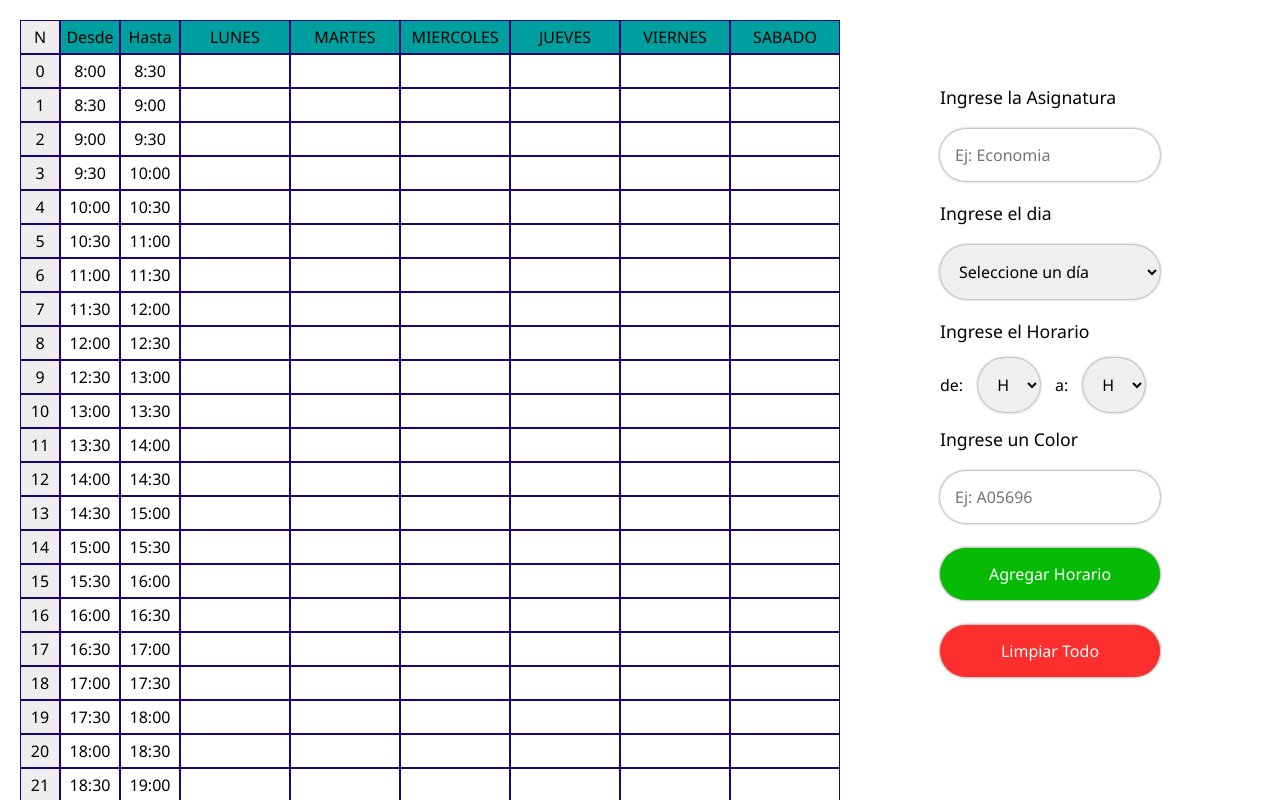
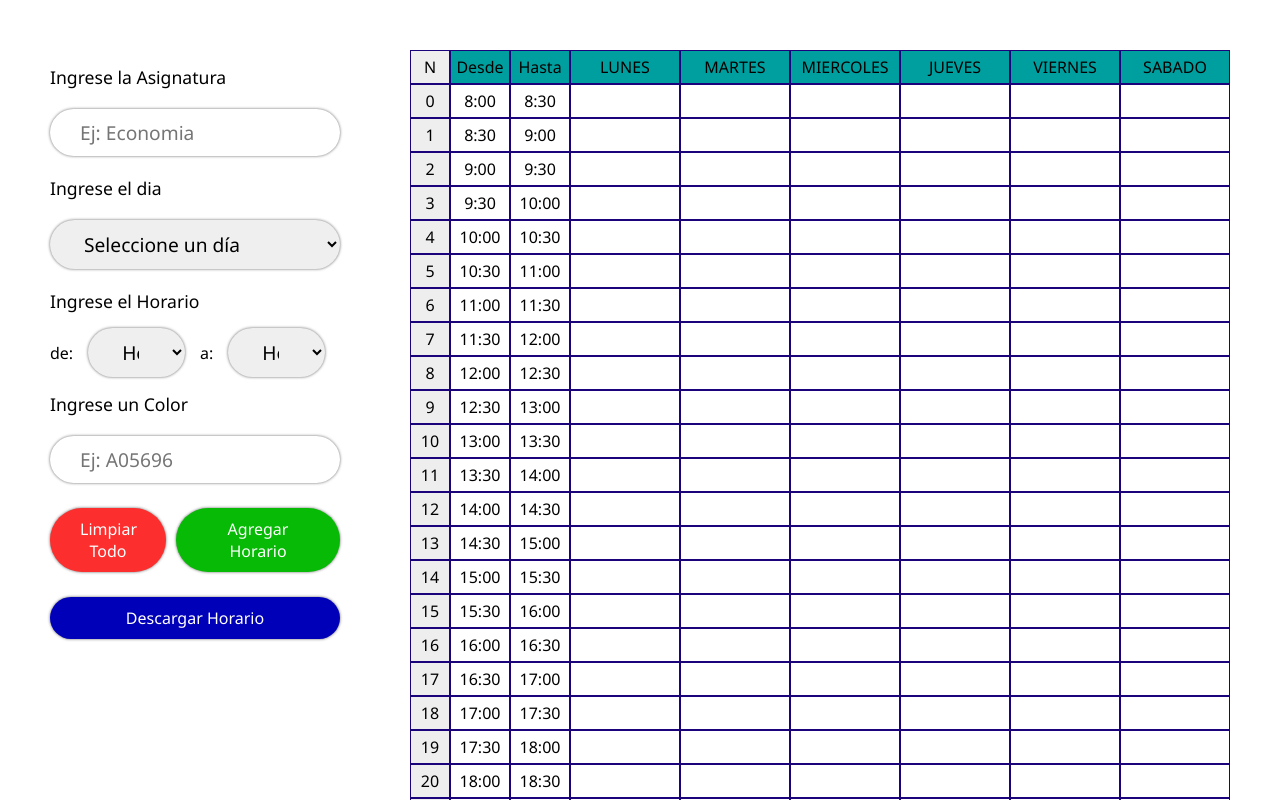
Before and after one commit to EsmeraldaMarin/schedule_planner, a React (Create React App) app: page / in a window 1280 px wide. Shown: the top 800 px of the page. Built offline with nearby package versions, Linux system fonts and the light colour scheme; a small style sheet from the web is missing.

Commit message:
Nueva Funcionalidad: Descargar tabla de horarios

```diff
--- a/package.json
+++ b/package.json
@@ -6,6 +6,7 @@
     "@testing-library/jest-dom": "^5.17.0",
     "@testing-library/react": "^13.4.0",
     "@testing-library/user-event": "^13.5.0",
+    "html2canvas": "^1.4.1",
     "react": "^18.2.0",
     "react-dom": "^18.2.0",
     "react-scripts": "5.0.1",
--- a/src/components/Formulario/Formulario.js
+++ b/src/components/Formulario/Formulario.js
@@ -1,15 +1,15 @@
-import React, {useState} from 'react';
-const horasPosibles = ()=>{
+import React, { useState } from 'react';
+const horasPosibles = () => {
     let hora = '8';
     let minuto = '00';
     let res = []
-    for (let i=0; i<32;i++){
-        if (minuto == '00'){
-            res.push([`${hora}:${minuto}`,i])
+    for (let i = 0; i < 32; i++) {
+        if (minuto == '00') {
+            res.push([`${hora}:${minuto}`, i])
             minuto = '30'
-        } else{
-            res.push([`${hora}:${minuto}`,i])
-            hora = parseInt(hora,10)+1
+        } else {
+            res.push([`${hora}:${minuto}`, i])
+            hora = parseInt(hora, 10) + 1
             minuto = '00'
         }
 
@@ -17,9 +17,9 @@ const horasPosibles = ()=>{
     return res
 }
 
-const Formulario = ({onAgregarHorario, onLimpiarHorario})=>{
+const Formulario = ({ onAgregarHorario, onLimpiarHorario, onGenerarImagen }) => {
 
-    const diasSemana = [['Lunes',0], ['Martes',1], ['Miercoles',2], ['Jueves',3], ['Viernes',4], ['Sabado',5]];
+    const diasSemana = [['Lunes', 0], ['Martes', 1], ['Miercoles', 2], ['Jueves', 3], ['Viernes', 4], ['Sabado', 5]];
 
     const [asignatura, setAsignatura] = useState('');
     const [desde, setDesde] = useState('');
@@ -27,22 +27,23 @@ const Formulario = ({onAgregarHorario, onLimpiarHorario})=>{
     const [dia, setDia] = useState('');
     const [colorCelda, setColorCelda] = useState('');
 
-    const agregarHorario = () =>{
-        if (asignatura && desde && hasta && dia && colorCelda){
+    const agregarHorario = () => {
+        if (asignatura && desde && hasta && dia && colorCelda) {
             const nuevoHorario = {
                 asignatura, desde, hasta, dia, colorCelda
             }
             onAgregarHorario(nuevoHorario);
-        }else{
+        } else {
             alert('Porfi completa todos los campos q te cuesta animal')
         }
     }
 
     const limpiarHorario = () => {
-        // Limpiar los campos sin agregar un horario
         onLimpiarHorario()
     };
-
+    const descargarHorario = () => {
+        onGenerarImagen()
+    }
     return (
         <div className='formulario'>
             <label>Ingrese la Asignatura</label>
@@ -50,7 +51,7 @@ const Formulario = ({onAgregarHorario, onLimpiarHorario})=>{
                 type='text'
                 placeholder='Ej: Economia'
                 value={asignatura}
-                onChange={(event)=>setAsignatura(event.target.value)}
+                onChange={(event) => setAsignatura(event.target.value)}
             />
             <label>Ingrese el dia</label>
             <select
@@ -87,10 +88,17 @@ const Formulario = ({onAgregarHorario, onLimpiarHorario})=>{
                 type='text'
                 placeholder='Ej: A05696'
                 value={colorCelda}
-                onChange={(event)=>setColorCelda(event.target.value)}
+                onChange={(event) => setColorCelda(event.target.value)}
             />
+            <div className='botonesCtn'>
+                <div>
+                    <button onClick={limpiarHorario} className='limpiar'>Limpiar Todo</button>
                     <button onClick={agregarHorario}>Agregar Horario</button>
-            <button onClick={limpiarHorario} className='limpiar'>Limpiar Todo</button>
+                </div>
+                <button onClick={descargarHorario}>Descargar Horario</button>
+
+            </div>
+
         </div>
     )
 }
--- a/src/components/Formulario/_Formulario.scss
+++ b/src/components/Formulario/_Formulario.scss
@@ -1,6 +1,7 @@
 .formulario{
     width: 100%;
-    padding: 50px 100px;
+    padding: 0px ;
+    padding-right: 70px;
     height: fit-content;
     display: flex;
     flex-direction: column;
@@ -13,24 +14,15 @@
         width: 100%;
         border-radius: 100px;
         margin: 5px 0;
-        padding: 15px;
+        padding: 10px 30px;
         border: 0px;
+        font-size: 1.2em;
         box-shadow: 0px 0px 3px 0px rgb(101, 100, 100);
         &:focus{
             box-shadow: 0px 0px 5px 0px rgb(42, 42, 42);
         }
     }
-    button{
-        margin-top: 20px;
-        background-color: rgb(6, 186, 6);
-        color: white;
-        &.limpiar{
-            background-color:rgb(253, 46, 46);
-        }
-        &:hover{
-            box-shadow: 0px 0px 8px 0px rgb(42, 42, 42);
-        }
-    }
+
     >div{
         display: flex;
         justify-content: space-between;
@@ -40,4 +32,32 @@
             text-align: center;
         }
     }
+    .botonesCtn{
+        flex-direction: column;
+        button{
+            margin-top: 20px;
+            color: white;
+            font-size: 1em;
+            background-color: rgb(0, 0, 185);
+            &:hover{
+                box-shadow: 0px 0px 8px 0px rgb(42, 42, 42);
+            }
+        }
+        >div{
+            display: flex;
+            width: 100%;
+            button{
+                &:first-child{
+                    width: 40%;
+                    margin-right: 10px;
+                    background-color:rgb(253, 46, 46);
+                }
+                &:nth-child(2){
+                    width: 60%;
+                    background-color: rgb(6, 186, 6);
+                }
+            }
+        }
+
+    }
 }
--- a/src/components/Tabla/Tabla.js
+++ b/src/components/Tabla/Tabla.js
@@ -1,4 +1,5 @@
-import React, { useState } from 'react';
+import React, { useState, useRef } from 'react';
+import html2canvas from 'html2canvas';
 import Formulario from '../Formulario/Formulario';
 import HeadTable from './HeadTable';
 
@@ -47,7 +48,10 @@ const rellenarHoras = (filas, horarios)=>{
 
 const Tabla = () => {
 
-    const [horarios, setHorarios] = useState([])
+    const [horarios, setHorarios] = useState([]);
+    const tablaRef = useRef(null);
+
+
     let filas = crearHoras("8:00")
 
     const agregarHorario = (nuevoHorario) => {
@@ -62,11 +66,28 @@ const Tabla = () => {
         console.log(nuevaListaHorarios)
         setHorarios(nuevaListaHorarios);
     }
+    const generarImagen = ()=>{
+        if (tablaRef.current){
+            html2canvas(tablaRef.current).then((canvas)=>{
+                //obtengo URL de la imagen
+                const imgURL = canvas.toDataURL('image/png');
+
+                //creo un enlace de desacarga
+                const link = document.createElement('a');
+                link.href= imgURL;
+                link.download = 'mis_horarios.png';
+
+                //simular clic en el enlace para descargar la imagen
+                link.click();
+            })
+        }
+    }
     rellenarHoras(filas, horarios)
 
     return (
         <div className='t'>
-            <div className='tablaHorarios'>
+            <Formulario onAgregarHorario={agregarHorario} onLimpiarHorario={limpiarHorario} onGenerarImagen={generarImagen}/>
+            <div ref={tablaRef} className='tablaHorarios'>
                 <HeadTable />
                 {filas.map((fila, i) => (
                     <div key={i} className='fila'>
@@ -94,7 +115,6 @@ const Tabla = () => {
                         })}
                     </div>
                 ))}</div>
-            <Formulario onAgregarHorario={agregarHorario} onLimpiarHorario={limpiarHorario} />
 
         </div>
     )
--- a/src/components/Tabla/_Tabla.scss
+++ b/src/components/Tabla/_Tabla.scss
@@ -1,6 +1,6 @@
 .t {
     display: flex;
-    padding: 20px;
+    padding: 50px;
     justify-content: space-between;
     width: 100%;
     position: relative;
--- a/src/styles/index.css
+++ b/src/styles/index.css
@@ -11,7 +11,7 @@
 
 .t {
   display: flex;
-  padding: 20px;
+  padding: 50px;
   justify-content: space-between;
   width: 100%;
   position: relative;
@@ -49,7 +49,8 @@
 
 .formulario {
   width: 100%;
-  padding: 50px 100px;
+  padding: 0px;
+  padding-right: 70px;
   height: fit-content;
   display: flex;
   flex-direction: column;
@@ -63,23 +64,13 @@
   width: 100%;
   border-radius: 100px;
   margin: 5px 0;
-  padding: 15px;
+  padding: 10px 30px;
   border: 0px;
+  font-size: 1.2em;
   box-shadow: 0px 0px 3px 0px rgb(101, 100, 100);
 }
 .formulario input:focus, .formulario button:focus, .formulario select:focus {
   box-shadow: 0px 0px 5px 0px rgb(42, 42, 42);
-}
-.formulario button {
-  margin-top: 20px;
-  background-color: rgb(6, 186, 6);
-  color: white;
-}
-.formulario button.limpiar {
-  background-color: rgb(253, 46, 46);
-}
-.formulario button:hover {
-  box-shadow: 0px 0px 8px 0px rgb(42, 42, 42);
 }
 .formulario > div {
   display: flex;
@@ -89,4 +80,29 @@
 .formulario > div select {
   margin: 0px 15px;
   text-align: center;
+}
+.formulario .botonesCtn {
+  flex-direction: column;
+}
+.formulario .botonesCtn button {
+  margin-top: 20px;
+  color: white;
+  font-size: 1em;
+  background-color: rgb(0, 0, 185);
+}
+.formulario .botonesCtn button:hover {
+  box-shadow: 0px 0px 8px 0px rgb(42, 42, 42);
+}
+.formulario .botonesCtn > div {
+  display: flex;
+  width: 100%;
+}
+.formulario .botonesCtn > div button:first-child {
+  width: 40%;
+  margin-right: 10px;
+  background-color: rgb(253, 46, 46);
+}
+.formulario .botonesCtn > div button:nth-child(2) {
+  width: 60%;
+  background-color: rgb(6, 186, 6);
 }/*# sourceMappingURL=index.css.map */
```
Also changed, not shown: 2 other files (tests, documents, lock files or other folders). Lines whose indentation alone changed are shown as unchanged.
